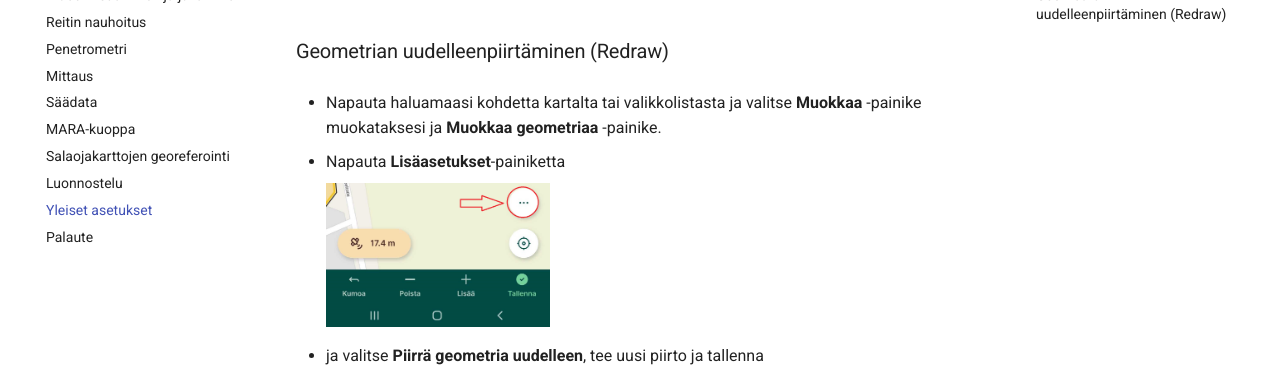
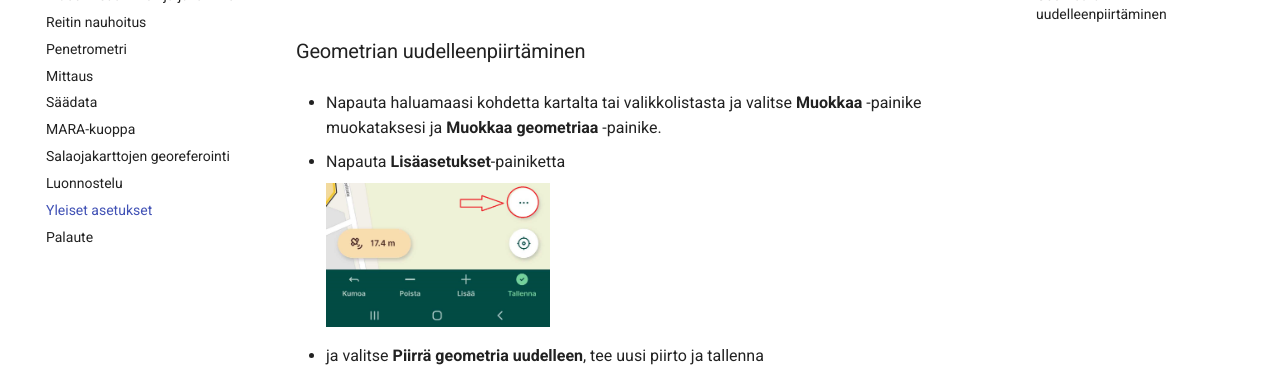
Before and after one commit to GispoCoding/eip-peltomappi, an MkDocs documentation site: the page built from docs/yleiset_asetukset.md, in a window 1280 px wide and 900 px high, scrolled down 1228 px, cut to the strip 221-609 px from the top of the window. Built offline with MkDocs 1.6.1 and Material for MkDocs 9.7.7, drawn with Linux system fonts in a browser that asks for light colours; some of the changed text lies outside the part shown.

```diff
--- a/docs/yleiset_asetukset.md
+++ b/docs/yleiset_asetukset.md
@@ -16,7 +16,7 @@
 
 </iframe>
 
-### Geometrian uudelleenpiirtäminen (Redraw)
+### Geometrian uudelleenpiirtäminen
 
 -   Napauta haluamaasi kohdetta kartalta tai valikkolistasta ja valitse **Muokkaa** -painike muokataksesi ja **Muokkaa geometriaa** -painike.
 
```
Also changed, not shown: other parts of docs/yleiset_asetukset.md (+1 -1 lines).
